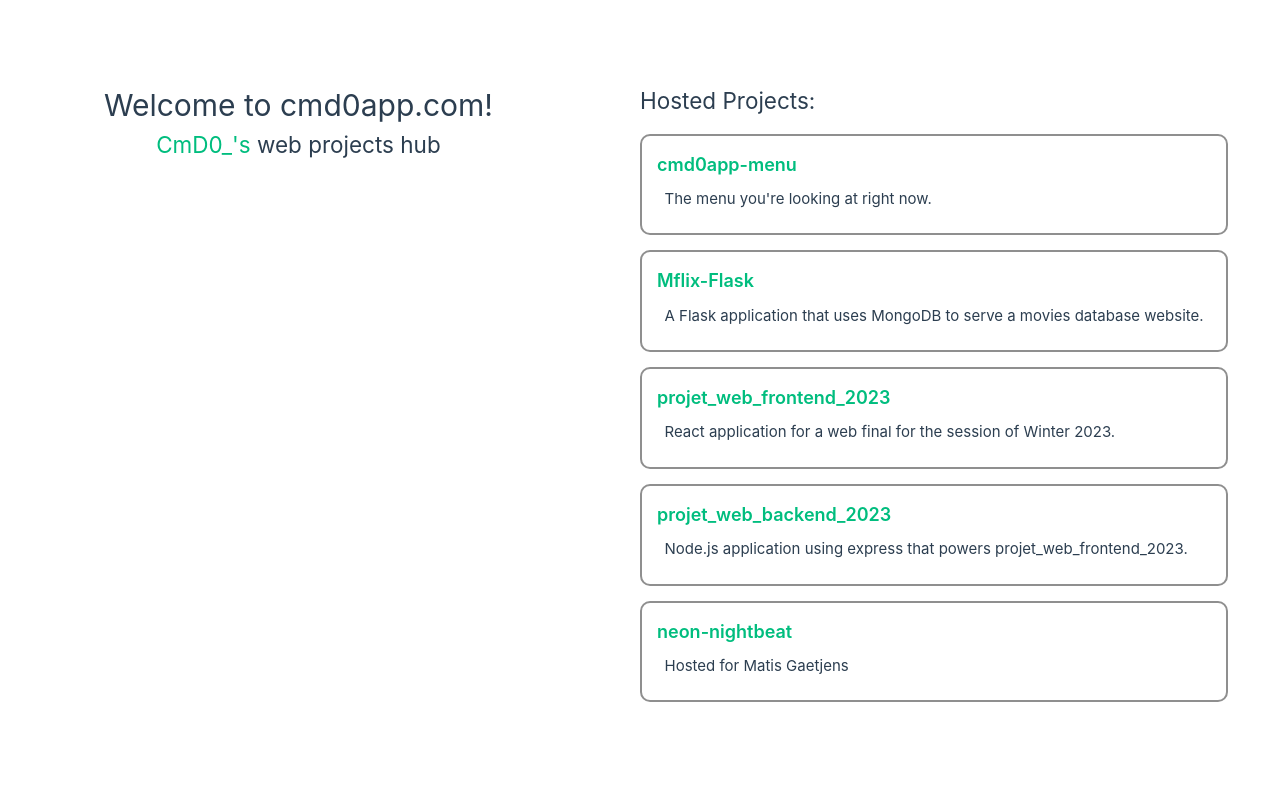
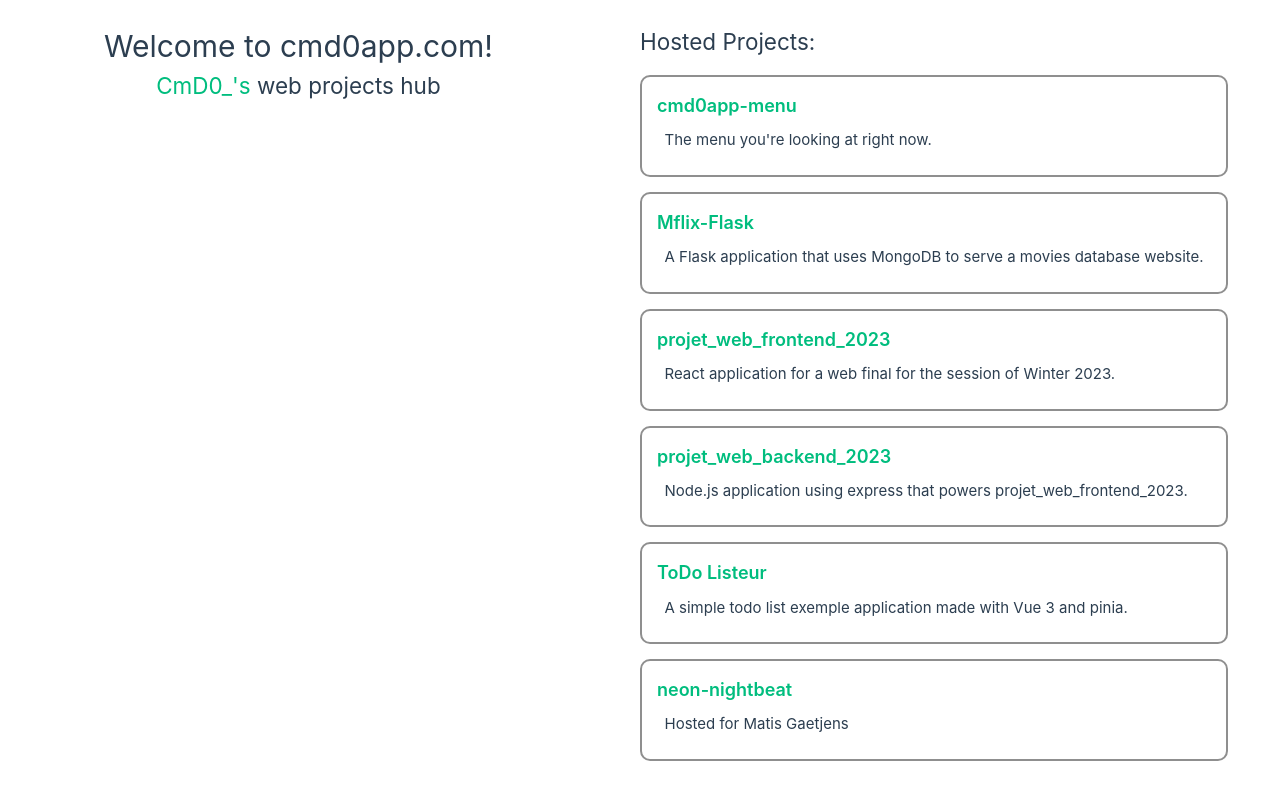
Before and after one commit to CmD0/cmd0app-menu, a Vue app: page / in a window 1280 px wide. Built offline with nearby package versions, Linux system fonts and the light colour scheme.

Commit message:
added ToDo Listeur to the projects list

```diff
--- a/src/components/Projects/projects.ts
+++ b/src/components/Projects/projects.ts
@@ -20,6 +20,11 @@
         URL: 'https://api-stages.cmd0app.com/api/',
     },
     {
+        name: 'ToDo Listeur',
+        description: 'A simple todo list exemple application made with Vue 3 and pinia.',
+        URL: 'https://todo.cmd0app.com',
+    },
+    {
         name: 'neon-nightbeat',
         description: "Hosted for Matis Gaetjens",
         URL: 'https://neon-nightbeat.cmd0app.com',
```
